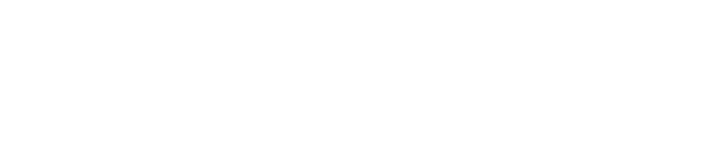
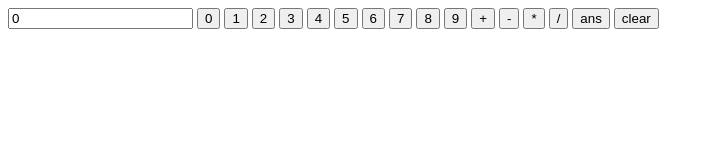
Before and after one commit to acciojob/calculator-ShamsTanweer, a website: page main.html in a window 1280 px wide. Shown: the whole page, without its empty margins (0-714 px from the left). Drawn offline with Linux system fonts and the light colour scheme.

Commit message:
Update main.html

```diff
--- a/main.html
+++ b/main.html
@@ -7,6 +7,25 @@
 </head>
 
 <body>
+	<input type="text" value="0" id="input" />
+    <button id="block0" onClick="solve(this.value)" value="0">0</button>
+    <button id="block0" onClick="solve(this.value)" value="1">1</button>
+    <button id="block0" onClick="solve(this.value)" value="2">2</button>
+    <button id="block0" onClick="solve(this.value)" value="3">3</button>
+    <button id="block0" onClick="solve(this.value)" value="4">4</button>
+    <button id="block0" onClick="solve(this.value)" value="5">5</button>
+    <button id="block0" onClick="solve(this.value)" value="6">6</button>
+    <button id="block0" onClick="solve(this.value)" value="7">7</button>
+    <button id="block0" onClick="solve(this.value)" value="8">8</button>
+    <button id="block0" onClick="solve(this.value)" value="9">9</button>
+    <button id="plus" onClick="solve(this.value)" value="+">+</button>
+    <button id="minus" onClick="solve(this.value)" value="-">-</button>
+    <button id="multiply" onClick="solve(this.value)" value="*">*</button>
+    <button id="divide" onClick="solve(this.value)" value="/">/</button>
+    <button id="ans" onClick="solve(this.value)" value="ans">ans</button>
+    <button id="clr" onClick="solve(this.value)" value="clear">clear</button>
+
+
 	<!-- the entire body must be written by student -->
     <script type="text/javascript" src="./script.js">
 </script>
```
